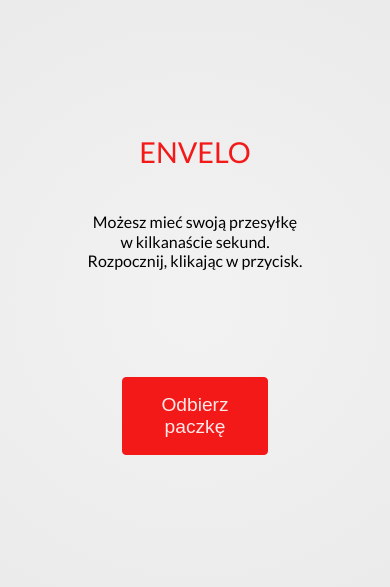
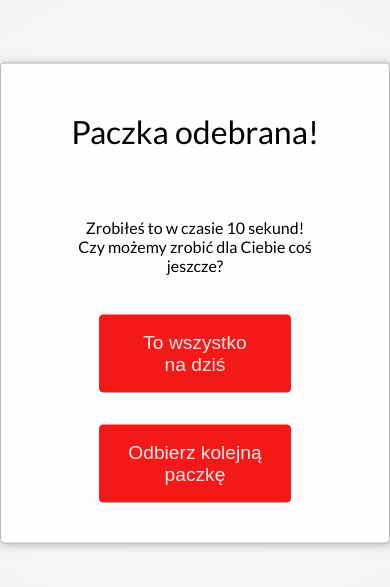
Before and after one commit to ann-kar/paczkomaty, a website: page dist/index.html in a window 390 px wide. Shown: the part 119-706 px from the top of the page. Drawn offline with Linux system fonts and the light colour scheme.

Commit message:
adjusted sizes and color vars

```diff
--- a/css/form.css
+++ b/css/form.css
@@ -8,11 +8,12 @@
 
 .pickup .inputCnt, .pickup .buttonCnt {
     width: 45%;
-    max-width: 12rem;
+    max-width: 18rem;
 }
 
 .pickup .inputCnt {
     visibility: hidden;
+    padding: 1rem;
 }
 
 .pickup .inputCnt>*, .pickup .buttonCnt>* {
@@ -24,29 +25,35 @@
 }
 
 .pickup .inputCnt .input {
-    max-width: 12rem;
+    max-width: 18rem;
     font-size: 1.3rem;
-    line-height: 2rem;
+    line-height: 2.5rem;
     text-align: center;
-    background: var(--light-color);
+    background: var(--white);
 }
 
 .pickup .form-message {
     font-size: 0.7rem;
-    line-height: 0.8rem;
-}
-
-.pickup .button-start, .pickup .button-submit {
-    /* max-width: 12rem;
-    min-width: 7rem;
-    min-height: 3rem;
-    background: var(--header-color);
-    font-size: 1.1rem;
-    padding: 1rem;
-    margin: 2.5rem 0;
-    display: block; */
+    line-height: 0.7rem;
+    color: var(--header-color);
 }
 
 .pickup .button-submit {
     display: none;
 }
+
+@media screen and (orientation: portrait), screen and (max-width: var(--breakpoint-mobile)) {
+
+    .pickup .inputCnt {
+        width: 70%;
+        max-width: 30rem;
+    }
+
+    .pickup .inputCnt .label {
+        font-size: 1rem;
+    }
+
+    .pickup .inputCnt .input {
+        line-height: 3rem;
+    }
+}
--- a/css/modal.css
+++ b/css/modal.css
@@ -1,16 +1,37 @@
 .pickup .modal {
-    max-width: 30rem;
+    max-width: 40rem;
     display: flex;
     flex-wrap: wrap;
-    justify-content: space-around;
+    justify-content: center;
     position: fixed;
     top: 50%;
     transform: translateY(-50%);
     z-index: 3;
-    border: 1px solid var(--font-color);
-    background: var(--bg-color);
-    padding: 1rem;
-    display: none;
+    border-radius: var(--radius);
+    border: 1px solid var(--bg-color--light);
+    background: var(--white--off);
+    box-shadow: 1px 1px 10px var(--bg-color--light);
+    padding: 1.5rem;
+}
+
+.pickup .modal .buttonCnt {
+    display: flex;
+    flex-wrap: wrap;
+    width: 100%;
+    max-width: 40rem;
+    justify-content: center;
+}
+
+.pickup .modal .button {
+    margin: 1.5rem 1rem;
+    width: 40%;
+}
+
+@media screen and (max-width: 510px) {
+    .pickup .modal .button {
+        margin: 1rem 2rem;
+        width: 70%;
+    }
 }
 
 .pickup .modal-overlay {
@@ -20,11 +41,6 @@
     width: 100vw;
     height: 100vh;
     z-index: 2;
-    background: var(--font-color);
-    opacity: 0.2;
-    display: none;
+    background: var(--white--off);
+    opacity: 0.5;
 }
-
-.pickup .modal .button {
-    width: 42%;
-}
```
Also changed, not shown: css/headers.css (line endings or trailing spaces).
